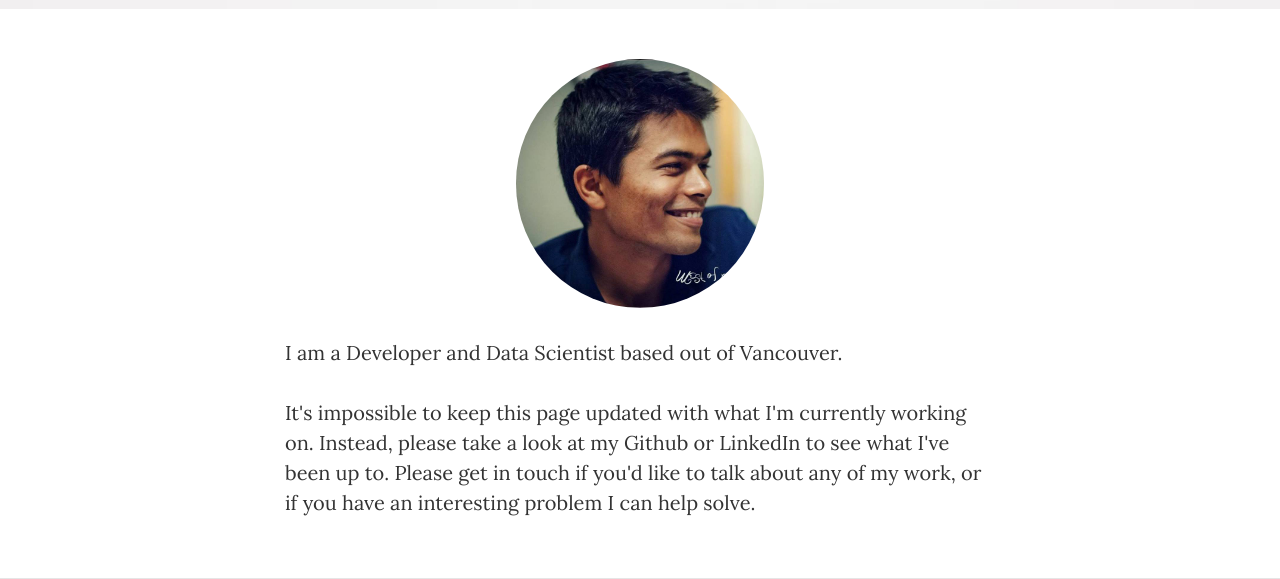
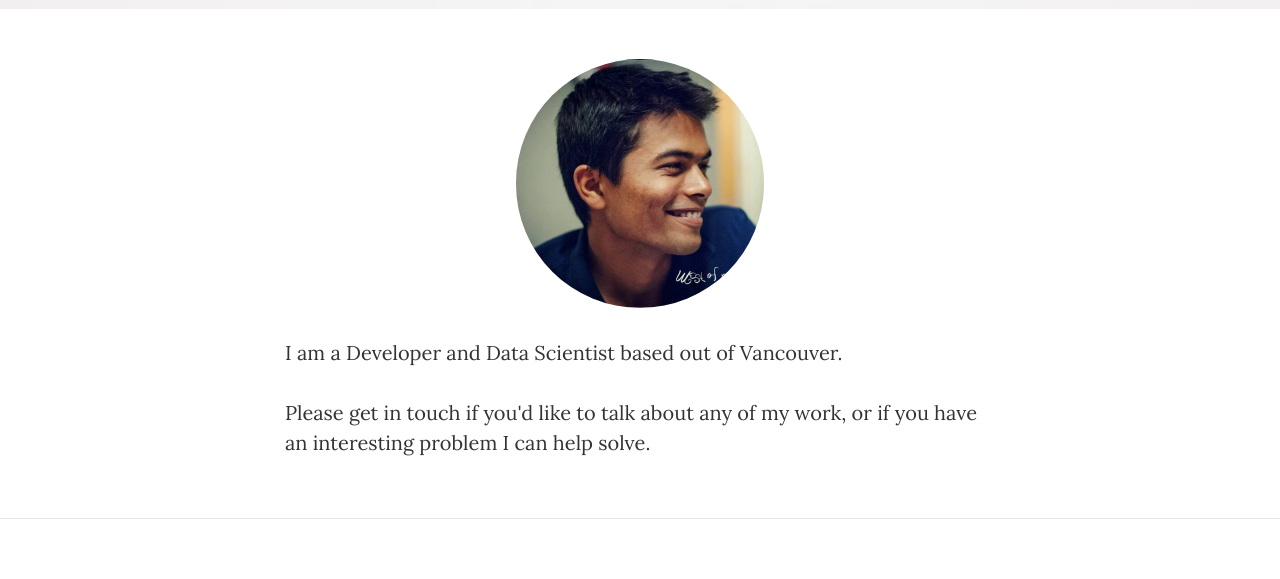
Before and after one commit to deejes/deejes.github.io1, a plain HTML site: page index.html in a window 1280 px wide. Shown: the part 71-650 px from the top of the page. Drawn offline with nearby package versions, Linux system fonts and the light colour scheme.

Commit message:
modify text on landing page

```diff
--- a/index.html
+++ b/index.html
@@ -78,7 +78,6 @@
           <p>
             I am a Developer and Data Scientist based out of Vancouver.
             <br><br>
-            It's impossible to keep this page updated with what I'm currently working on. Instead, please take a look at my Github or LinkedIn to see what I've been up to.
 
             Please get in touch if you'd like to talk about any of my work, or if you have an interesting problem I can help solve.
             <br><br>
```
